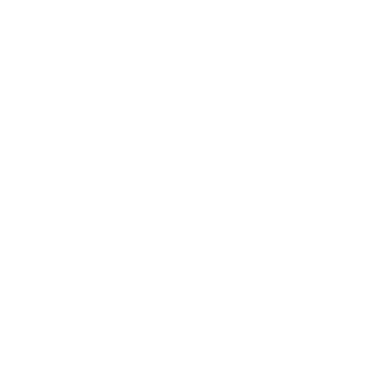
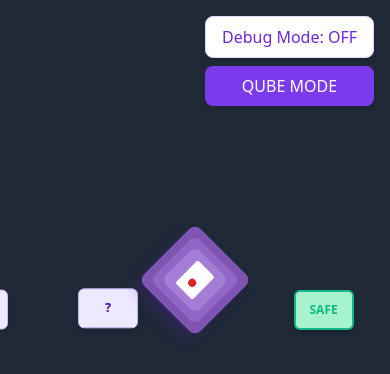
Before and after one commit to LennartvdM/QubeGame, a React (Create React App) app: page / in a window 390 px wide. Shown: the top 374 px of the page. Built offline with nearby package versions, Linux system fonts and the light colour scheme.

Commit message:
Restore app bootstrap and rendering

```diff
--- a/src/App.jsx
+++ b/src/App.jsx
@@ -1,55 +1,156 @@
-import { useEffect, useRef } from 'react';
+import React, { useCallback, useEffect, useRef, useState } from 'react';
+import GameArea from './components/GameArea';
+import ControlButtons from './components/ControlButtons';
+import Scoreboard from './components/Scoreboard';
+import useGameLoop from './hooks/useGameLoop';
+import './styles/animations.css';
 
-const useGameLoop = ({
+const INITIAL_PACKAGE_WIDTH = 80;
+const INSPECTION_DURATION = 650;
+
+const createInitialScore = () => ({ safe: 0, malicious: 0, missed: 0 });
+
+const PreciseCollisionGame = () => {
+  const [packages, setPackages] = useState([]);
+  const [gameActive] = useState(true);
+  const [inspecting, setInspecting] = useState(false);
+  const [autoPilot, setAutoPilot] = useState(false);
+  const [debugMode, setDebugMode] = useState(false);
+  const [conveyorSpeed] = useState(120);
+  const [score, setScore] = useState(() => createInitialScore());
+  const [currentInspection, setCurrentInspection] = useState(null);
+  const [logoPosition, setLogoPosition] = useState('down');
+
+  const gameAreaRef = useRef(null);
+  const logoHitscanRef = useRef(typeof window !== 'undefined' ? window.innerWidth / 2 : 0);
+  const logoWidthRef = useRef(96);
+  const packageWidthRef = useRef(INITIAL_PACKAGE_WIDTH);
+  const inspectionTimeoutRef = useRef(null);
+
+  const updateMeasurements = useCallback(() => {
+    if (typeof window === 'undefined') return;
+    const { innerWidth } = window;
+    logoHitscanRef.current = innerWidth / 2;
+    logoWidthRef.current = Math.min(120, Math.max(80, Math.round(innerWidth * 0.09)));
+    packageWidthRef.current = Math.max(60, Math.min(110, Math.round(innerWidth * 0.08)));
+  }, []);
+
+  useEffect(() => {
+    updateMeasurements();
+    window.addEventListener('resize', updateMeasurements);
+    return () => window.removeEventListener('resize', updateMeasurements);
+  }, [updateMeasurements]);
+
+  const handlePackageMissed = useCallback((pkg) => {
+    if (pkg?.type !== 'malicious') return;
+    setScore((prev) => ({ ...prev, missed: prev.missed + 1 }));
+  }, []);
+
+  useGameLoop({
     gameActive,
     inspecting,
     autoPilot,
     packages,
     conveyorSpeed,
     setPackages,
+    logoHitscanRef,
     packageWidthRef,
-}) => {
-  // Basic refs for animation timing
-  const animationRef = useRef(null);
-  const lastTimeRef = useRef(0);
+    onPackageMissed: handlePackageMissed,
+  });
 
-  // Keep a ref of packages so the loop always sees the latest state
-  const packagesRef = useRef(packages);
-  useEffect(() => {
-    packagesRef.current = packages;
+  useEffect(() => () => clearTimeout(inspectionTimeoutRef.current), []);
+
+  const toggleDebugMode = useCallback(() => setDebugMode((prev) => !prev), []);
+  const toggleAutoPilot = useCallback(() => setAutoPilot((prev) => !prev), []);
+
+  const findPackageForInspection = useCallback(() => {
+    const hitscan = logoHitscanRef.current;
+    return packages.find((pkg) => {
+      if (pkg.status !== 'unprocessed') return false;
+      const start = pkg.x;
+      const end = pkg.x + pkg.width;
+      return hitscan >= start && hitscan <= end;
+    });
   }, [packages]);
 
-  useEffect(() => {
-    // Define a stable game loop function
-    function gameLoop(timestamp) {
-      if (!lastTimeRef.current) lastTimeRef.current = timestamp;
-      const deltaTime = timestamp - lastTimeRef.current;
-      lastTimeRef.current = timestamp;
+  const completeInspection = useCallback((packageId) => {
+    let resolvedPackage = null;
+    setPackages((prev) =>
+      prev.map((pkg) => {
+        if (pkg.id !== packageId) return pkg;
+        const status = pkg.type === 'malicious' ? 'threat' : 'safe';
+        resolvedPackage = { ...pkg, status, inspectionTime: Date.now(), hideQuestionMark: true };
+        return resolvedPackage;
+      })
+    );
 
-      // Only if gameActive is true, move packages (simplified logic)
-      if (gameActive) {
-        setPackages((prev) =>
-          prev
-            .map((pkg) => {
-              const newX = pkg.x + (conveyorSpeed * deltaTime) / 1000;
-              return { ...pkg, x: newX };
-            })
-            .filter((pkg) => pkg.x < window.innerWidth + 100)
-        );
+    if (resolvedPackage) {
+      setScore((prev) => ({
+        safe: prev.safe + (resolvedPackage.type === 'malicious' ? 0 : 1),
+        malicious: prev.malicious + (resolvedPackage.type === 'malicious' ? 1 : 0),
+        missed: prev.missed,
+      }));
     }
 
-      // Request the next frame using the same gameLoop reference
-      animationRef.current = requestAnimationFrame(gameLoop);
+    setInspecting(false);
+    setLogoPosition('down');
+    setCurrentInspection(null);
+  }, []);
+
+  const handleLogoClick = useCallback(() => {
+    if (!gameActive || inspecting) return;
+    const targetPackage = findPackageForInspection();
+    if (!targetPackage) return;
+
+    setInspecting(true);
+    setLogoPosition('up');
+    setCurrentInspection(targetPackage.id);
+    setPackages((prev) =>
+      prev.map((pkg) =>
+        pkg.id === targetPackage.id
+          ? { ...pkg, status: 'inspecting', hideQuestionMark: true }
+          : pkg
+      )
+    );
+
+    clearTimeout(inspectionTimeoutRef.current);
+    inspectionTimeoutRef.current = setTimeout(() => {
+      completeInspection(targetPackage.id);
+    }, INSPECTION_DURATION);
+  }, [completeInspection, findPackageForInspection, gameActive, inspecting]);
+
+  useEffect(() => {
+    if (!autoPilot || inspecting) return;
+    const target = findPackageForInspection();
+    if (target && target.type === 'malicious') {
+      handleLogoClick();
     }
+  }, [autoPilot, findPackageForInspection, handleLogoClick, inspecting]);
 
-    // Start the loop
-    animationRef.current = requestAnimationFrame(gameLoop);
-
-    // Cleanup on unmount
-    return () => cancelAnimationFrame(animationRef.current);
-  }, [gameActive, conveyorSpeed, setPackages]);
-
-  return null;
+  return (
+    <div className="relative min-h-screen bg-gray-900 text-white select-none">
+      <Scoreboard score={score} autoPilot={autoPilot} />
+      <ControlButtons
+        debugMode={debugMode}
+        autoPilot={autoPilot}
+        toggleDebugMode={toggleDebugMode}
+        toggleAutoPilot={toggleAutoPilot}
+        conveyorSpeed={conveyorSpeed}
+      />
+      <GameArea
+        gameAreaRef={gameAreaRef}
+        logoHitscanRef={logoHitscanRef}
+        debugMode={debugMode}
+        packages={packages}
+        inspecting={inspecting}
+        logoPosition={logoPosition}
+        handleLogoClick={handleLogoClick}
+        currentInspection={currentInspection}
+        autoPilot={autoPilot}
+        logoWidthRef={logoWidthRef}
+      />
+    </div>
+  );
 };
 
-export default useGameLoop;
+export default PreciseCollisionGame;
--- a/src/components/GameArea.jsx
+++ b/src/components/GameArea.jsx
@@ -12,7 +12,7 @@
   handleLogoClick,
   currentInspection,
   autoPilot,
-  logoWidthRef
+  logoWidthRef,
 }) => {
 
   const renderInspectionBeam = () => {
@@ -53,14 +53,14 @@
       {renderInspectionBeam()}
       {renderCollisionDebug()}
 
-      {packages.map((pkg, index) => (
-        <Package key={index} {...pkg} />
+      {packages.map((pkg) => (
+        <Package key={pkg.id} pkg={pkg} debugMode={debugMode} />
       ))}
 
       <Logo
         position={logoPosition}
         onClick={handleLogoClick}
-        ref={logoWidthRef}
+        logoWidthRef={logoWidthRef}
         autoPilot={autoPilot}
       />
     </div>
--- a/src/hooks/useGameLoop.js
+++ b/src/hooks/useGameLoop.js
@@ -4,24 +4,22 @@
   gameActive,
   inspecting,
   autoPilot,
-  logoPosition,
   packages,
   conveyorSpeed,
   setPackages,
-  setScore,
-  setInspecting,
-  setCurrentInspection,
-  setLogoPosition,
-  gameAreaRef,
   logoHitscanRef,
-  packageWidthRef
+  packageWidthRef,
+  onPackageMissed,
 }) => {
   // Refs for animation and timing
   const animationRef = useRef(null);
   const lastTimeRef = useRef(0);
-  const burstModeRef = useRef(false);
   const nextPackageTimeRef = useRef(0);
-  const packageSpeedRef = useRef(120);
+  const packagesRef = useRef(packages);
+
+  useEffect(() => {
+    packagesRef.current = packages;
+  }, [packages]);
 
   // Main game loop
   useEffect(() => {
@@ -32,7 +30,8 @@
 
       // Spawn packages
       if (timestamp >= nextPackageTimeRef.current && gameActive) {
-        const lastPackage = packages[packages.length - 1];
+        const currentPackages = packagesRef.current;
+        const lastPackage = currentPackages[currentPackages.length - 1];
         const minDist = packageWidthRef.current + 5;
         const canSpawn = !lastPackage || lastPackage.x > minDist;
         if (canSpawn) {
@@ -64,19 +63,42 @@
       // Move packages
       if (!inspecting || autoPilot) {
         setPackages((prev) => {
-          return prev.map((pkg) => {
+          const hitscan = logoHitscanRef.current ?? window.innerWidth / 2;
+          return prev
+            .map((pkg) => {
               const speed = conveyorSpeed;
               const newX = pkg.x + (speed * deltaTime) / 1000;
               const newCenterPoint = {
                 ...pkg.centerPoint,
                 x: newX + pkg.width / 2,
               };
+              let nextStatus = pkg.status;
+              let wasUnprocessed = pkg.wasUnprocessed;
+
+              if (
+                pkg.status === 'unprocessed' &&
+                newCenterPoint.x > hitscan + pkg.width * 0.2
+              ) {
+                if (pkg.type === 'malicious') {
+                  nextStatus = 'missed';
+                  wasUnprocessed = true;
+                  if (onPackageMissed) {
+                    onPackageMissed(pkg);
+                  }
+                } else {
+                  nextStatus = 'safe';
+                }
+              }
+
               return {
                 ...pkg,
                 x: newX,
                 centerPoint: newCenterPoint,
+                status: nextStatus,
+                wasUnprocessed,
               };
-          }).filter(pkg => pkg.x < window.innerWidth + 100);
+            })
+            .filter((pkg) => pkg.x < window.innerWidth + 100);
         });
       }
 
@@ -90,16 +112,12 @@
   }, [
     gameActive,
     inspecting,
-    logoPosition,
-    packages,
     autoPilot,
     conveyorSpeed,
     setPackages,
-    setScore,
-    setInspecting,
-    setCurrentInspection,
-    setLogoPosition,
-    logoHitscanRef
+    logoHitscanRef,
+    packageWidthRef,
+    onPackageMissed,
   ]);
 
   return null;
--- a/src/index.js
+++ b/src/index.js
@@ -1,10 +1,22 @@
 import React from 'react';
-import ReactDOM from 'react-dom';
+import { createRoot } from 'react-dom/client';
 import PreciseCollisionGame from './App';
 
-ReactDOM.render(
+const container = document.getElementById('root');
+
+if (!container) {
+  throw new Error('QubeGame root container not found');
+}
+
+const root = createRoot(container);
+
+if (process.env.NODE_ENV !== 'production') {
+  // eslint-disable-next-line no-console
+  console.info('QubeGame bootstrap running', process.env.NODE_ENV);
+}
+
+root.render(
   <React.StrictMode>
     <PreciseCollisionGame />
-  </React.StrictMode>,
-  document.getElementById('root')
+  </React.StrictMode>
 );
```
Lines whose indentation alone changed are shown as unchanged.
